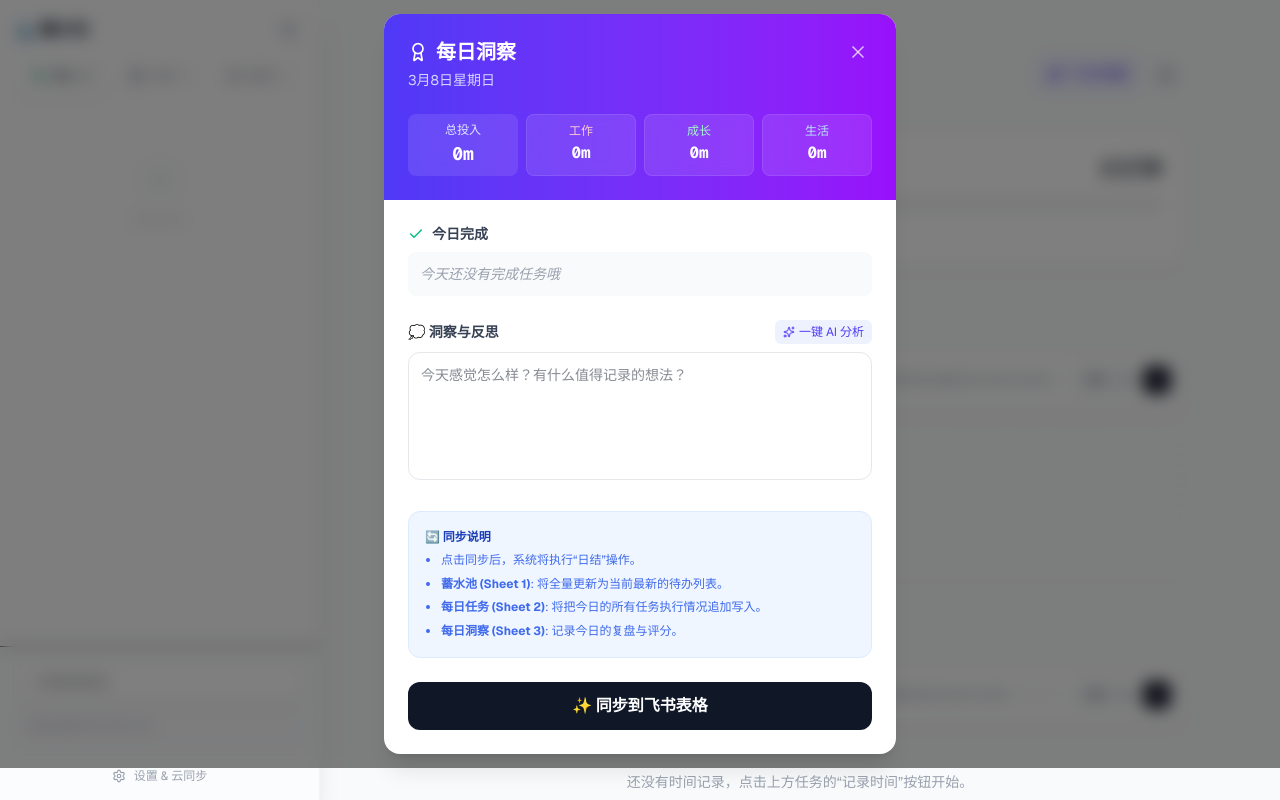
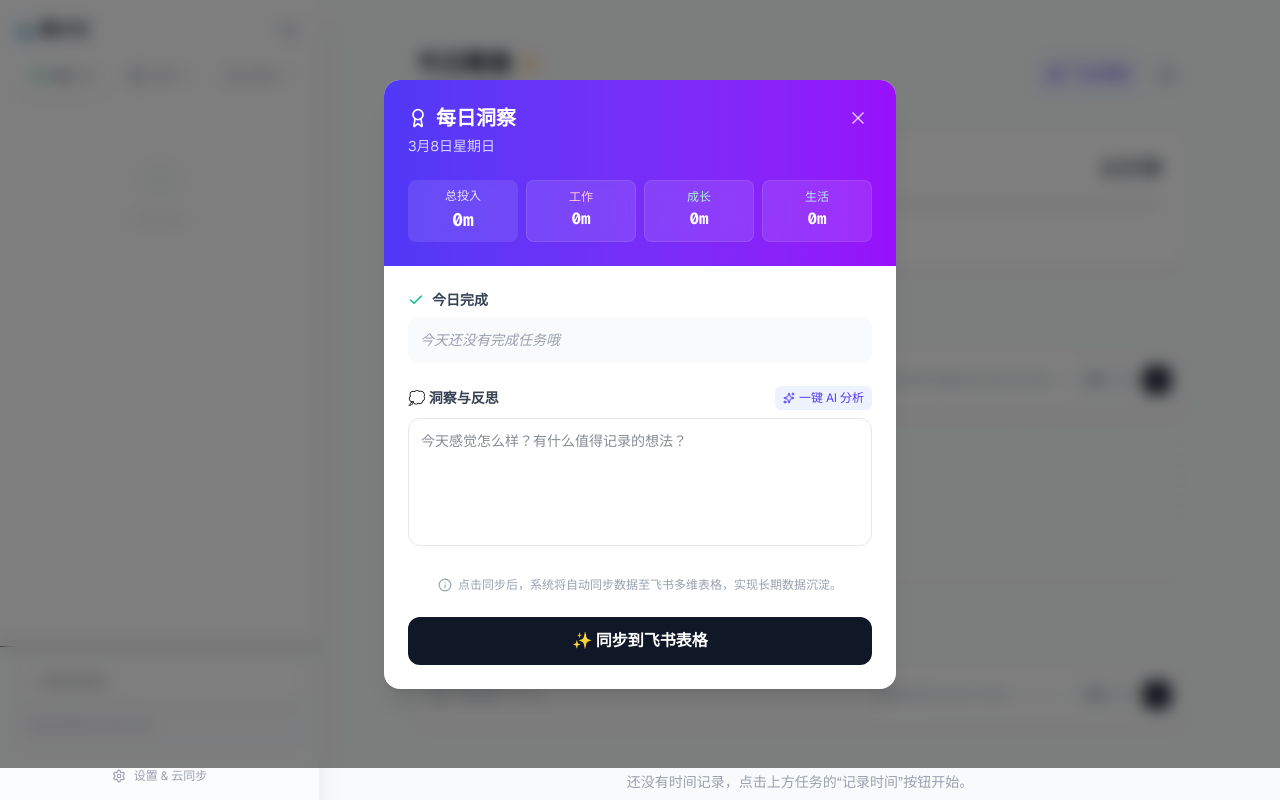
Before and after one commit to XIPAPA777/PGO, a Next.js app in the folder web/: page /dashboard in a window 1280 px wide. Both pictures are taken after a click on the button "今日洞察". Built offline with nearby package versions, Linux system fonts and the light colour scheme.

Commit message:
feat: V1.2.1 Release - Auto-log, UI Optimization, Sync Info update

```diff
--- a/web/src/components/dashboard/DailyReviewModal.tsx
+++ b/web/src/components/dashboard/DailyReviewModal.tsx
@@ -1,6 +1,6 @@
 
 import { useState } from 'react'
-import { X, Check, Loader2, Award, Calendar, Sparkles } from 'lucide-react'
+import { X, Check, Loader2, Award, Calendar, Sparkles, Info } from 'lucide-react'
 import { useTodoStore, TodoItem } from '@/store/useTodoStore'
 
 interface DailyStats {
@@ -325,14 +325,9 @@ export function DailyReviewModal({ isOpen, onClose, stats, completedTasks }: Dai
                     </div>
 
                     {/* Sync Info */}
-                    <div className="bg-blue-50 text-blue-800 p-4 rounded-xl text-xs leading-relaxed border border-blue-100 mb-4">
-                        <h3 className="font-bold mb-1 flex items-center gap-2">🔄 同步说明</h3>
-                        <ul className="list-disc ml-4 space-y-1 text-blue-700/80">
-                            <li>点击同步后，系统将执行“日结”操作。</li>
-                            <li><b>蓄水池 (Sheet 1)</b>: 将全量更新为当前最新的待办列表。</li>
-                            <li><b>每日任务 (Sheet 2)</b>: 将把今日的所有任务执行情况追加写入。</li>
-                            <li><b>每日洞察 (Sheet 3)</b>: 记录今日的复盘与评分。</li>
-                        </ul>
+                    <div className="flex items-center justify-center gap-1.5 text-xs text-gray-400 px-1 mb-4">
+                        <Info className="w-3.5 h-3.5" />
+                        <p>点击同步后，系统将自动同步数据至飞书多维表格，实现长期数据沉淀。</p>
                     </div>
 
                     {/* Action */}
--- a/web/src/components/dashboard/MainContent.tsx
+++ b/web/src/components/dashboard/MainContent.tsx
@@ -1,5 +1,6 @@
 'use client'
 import { useState } from 'react'
+import { isSameDay } from 'date-fns'
 import { useTodoStore, Category } from '@/store/useTodoStore'
 import { CheckCircle, Circle, Trash2, Plus, Clock, Sun, X, Calendar, Edit2, Sparkles, Tag, Home, NotebookPen, Link as LinkIcon } from 'lucide-react'
 import { cn } from '@/lib/utils'
@@ -22,7 +23,16 @@ export function MainContent() {
   const timeLogs = getCurrentUserLogs();
 
   // Filter for today's items
-  const todayItems = items.filter(i => i.status !== 'backlog' && !i.isUnplanned)
+  const today = new Date();
+  const todayItems = items.filter(i => {
+    if (i.status === 'backlog') return false;
+    if (i.isUnplanned) return false;
+    // For done items, only show if completed today
+    if (i.status === 'done' && i.completedAt) {
+      return isSameDay(i.completedAt, today);
+    }
+    return true;
+  });
   const backlogItems = items.filter(i => i.status === 'backlog')
 
   const [newItemTitle, setNewItemTitle] = useState('')
@@ -152,11 +162,52 @@ export function MainContent() {
     setQuickLogTimeRange('')
   }
 
-  // Balance Stats
-  const totalTime = todayItems.reduce((acc, item) => acc + getTaskDuration(item.id), 0)
-  const workTime = todayItems.filter(i => i.category === 'work').reduce((acc, item) => acc + getTaskDuration(item.id), 0)
-  const growthTime = todayItems.filter(i => i.category === 'growth').reduce((acc, item) => acc + getTaskDuration(item.id), 0)
-  const lifeTime = todayItems.filter(i => i.category === 'life').reduce((acc, item) => acc + getTaskDuration(item.id), 0)
+  // Handle task completion with auto-log
+  const handleToggleStatus = (item: any) => {
+    const newStatus = item.status === 'done' ? 'todo' : 'done'
+    updateItemStatus(item.id, newStatus)
+
+    // Auto-log time when marking as done
+    if (newStatus === 'done') {
+        let start = ''
+        let end = ''
+
+        // 1. Try to use planned time
+        if (item.plannedTime) {
+            const range = parseTimeRange(item.plannedTime)
+            if (range) {
+                start = range.start
+                end = range.end
+            }
+        }
+
+        // 2. Fallback to Now-1h -> Now
+        if (!start || !end) {
+            const now = new Date()
+            const oneHourAgo = new Date(now.getTime() - 60 * 60 * 1000)
+
+            const formatTime = (d: Date) => {
+                return d.getHours().toString().padStart(2, '0') + ':' + d.getMinutes().toString().padStart(2, '0')
+            }
+
+            start = formatTime(oneHourAgo)
+            end = formatTime(now)
+        }
+
+        addTimeLog(item.id, start, end, '自动记录')
+    }
+  }
+
+  // Balance Stats - based on TODAY's logs
+  const todayLogs = timeLogs.filter(log => isSameDay(log.createdAt, today));
+
+  const totalTime = todayLogs.reduce((acc, log) => acc + log.duration, 0);
+
+  const itemCategoryMap = new Map(items.map(i => [i.id, i.category]));
+
+  const workTime = todayLogs.filter(l => itemCategoryMap.get(l.taskId) === 'work').reduce((acc, l) => acc + l.duration, 0);
+  const growthTime = todayLogs.filter(l => itemCategoryMap.get(l.taskId) === 'growth').reduce((acc, l) => acc + l.duration, 0);
+  const lifeTime = todayLogs.filter(l => itemCategoryMap.get(l.taskId) === 'life').reduce((acc, l) => acc + l.duration, 0);
 
   const [isReviewOpen, setIsReviewOpen] = useState(false)
 
@@ -177,7 +228,9 @@ export function MainContent() {
              <h1 className="text-2xl font-bold text-gray-900 flex items-center gap-2">
                今日聚焦 <Sun className="w-5 h-5 text-amber-500" />
              </h1>
-             <p className="text-sm text-gray-500">{new Date().toLocaleDateString('zh-CN', { weekday: 'long', month: 'long', day: 'numeric' })}</p>
+             <p className="text-sm text-gray-500">
+                {new Date().toLocaleDateString('zh-CN', { month: 'long', day: 'numeric' })}&nbsp;&nbsp;{new Date().toLocaleDateString('zh-CN', { weekday: 'long' })}
+             </p>
            </div>
         </div>
         <div className="flex items-center gap-2">
@@ -270,7 +323,7 @@ export function MainContent() {
                     item.status === 'done' ? "bg-gray-50/80 border-transparent opacity-75" : "hover:shadow-md"
                 )}>
                     <button
-                        onClick={() => updateItemStatus(item.id, item.status === 'done' ? 'todo' : 'done')}
+                        onClick={() => handleToggleStatus(item)}
                         className={cn("mt-1 text-gray-300 hover:text-emerald-500 transition-colors", item.status === 'done' && "text-emerald-500")}
                     >
                         {item.status === 'done' ? <CheckCircle className="w-5 h-5" /> : <Circle className="w-5 h-5" />}
@@ -387,7 +440,7 @@ export function MainContent() {
          <div className="flex items-center gap-2 pb-2">
             <h2 className="text-lg font-bold text-gray-800">✅ 实际时间记录</h2>
             <span className="text-xs text-gray-400 bg-gray-100 px-2 py-0.5 rounded-full">
-                {timeLogs.filter(log => todayItems.some(i => i.id === log.taskId)).length}
+                {todayLogs.length}
             </span>
          </div>
 
@@ -428,13 +481,13 @@ export function MainContent() {
             </button>
          </form>
 
-         {timeLogs.length === 0 ? (
+         {todayLogs.length === 0 ? (
              <div className="text-center py-8 text-sm text-gray-400 bg-gray-50/30 rounded-xl">
                  还没有时间记录，点击上方任务的“记录时间”按钮开始。
              </div>
          ) : (
              <div className="relative border-l-2 border-gray-100 ml-3 space-y-6 py-2">
-                 {timeLogs
+                 {todayLogs
                     .sort((a, b) => b.createdAt - a.createdAt)
                     .map(log => {
                         const task = items.find(i => i.id === log.taskId) // Look in all items to include unplanned
```
Also changed, not shown: 1 other file (tests, documents, lock files or other folders).
